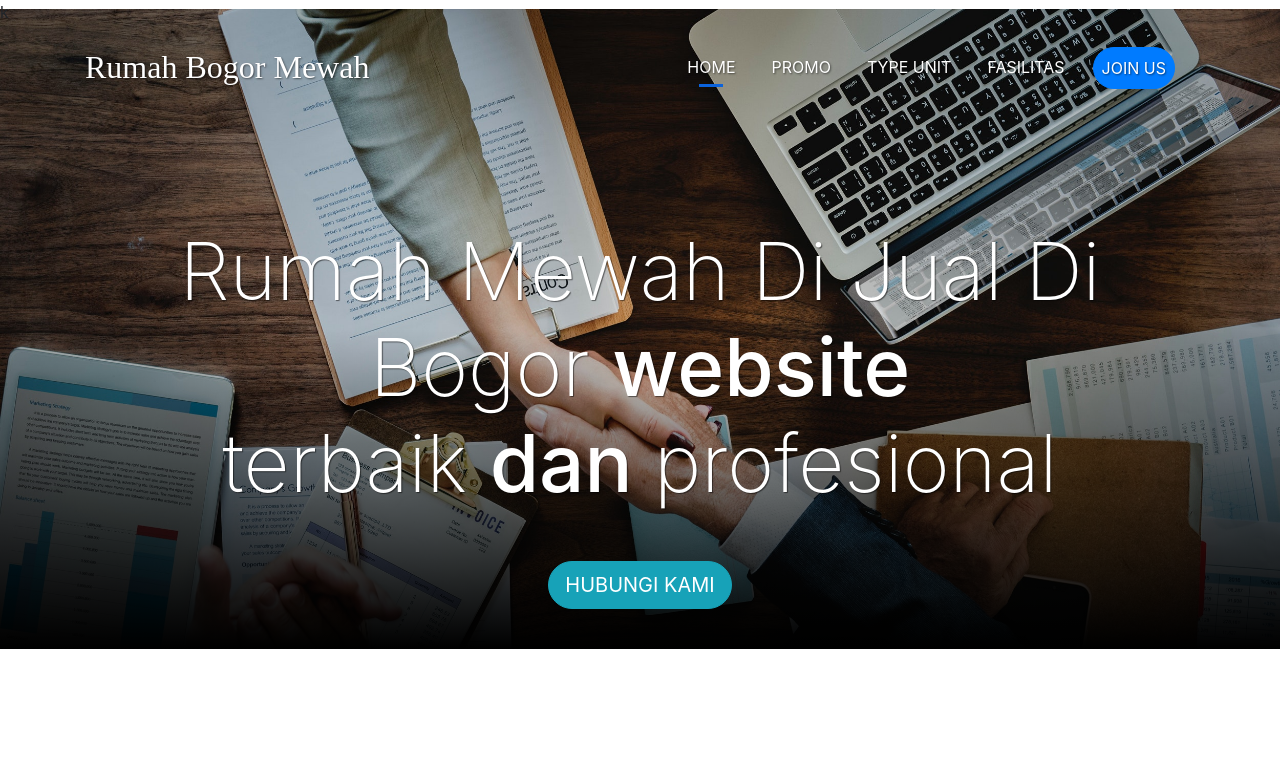
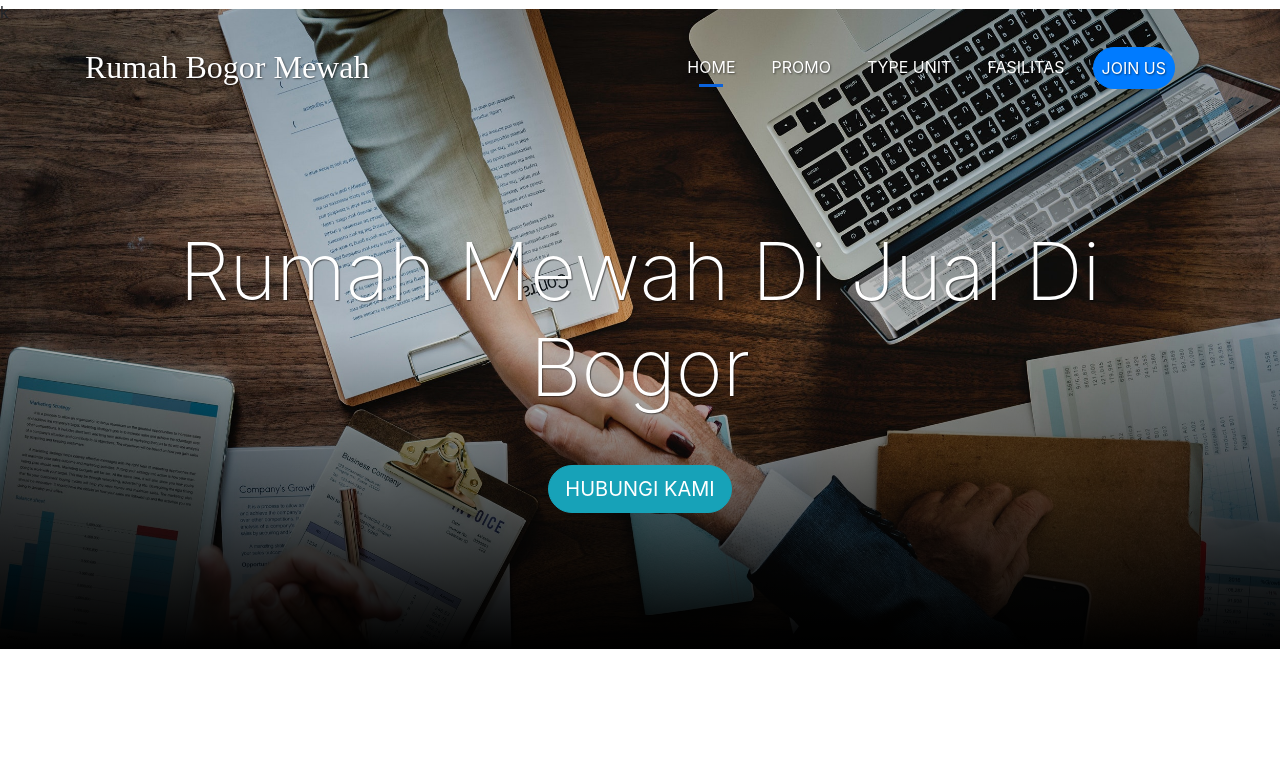
Before and after one commit to rumahbogormewah/rumahmewahdibogor, a plain HTML site: page index.html in a window 1280 px wide. Shown: the top 765 px of the page. Drawn offline with nearby package versions, Linux system fonts and the light colour scheme; a web font is replaced by a local one.

Commit message:
Update index.html
berubah

```diff
--- a/index.html
+++ b/index.html
@@ -40,7 +40,7 @@ k<!doctype html>
     <!-- Jumbotron -->
     <div class="jumbotron jumbotron-fluid">
       <div class="container">
-        <h1 class="display-4">Rumah Mewah Di Jual Di Bogor  <span>website</span> <br>terbaik <span>dan </span>profesional</h1>
+        <h1 class="display-4">Rumah Mewah Di Jual Di Bogor</h1>
         <a href="#" class="btn btn-info btn-lg tombol">Hubungi Kami</a>
       </div>
     </div>
```
